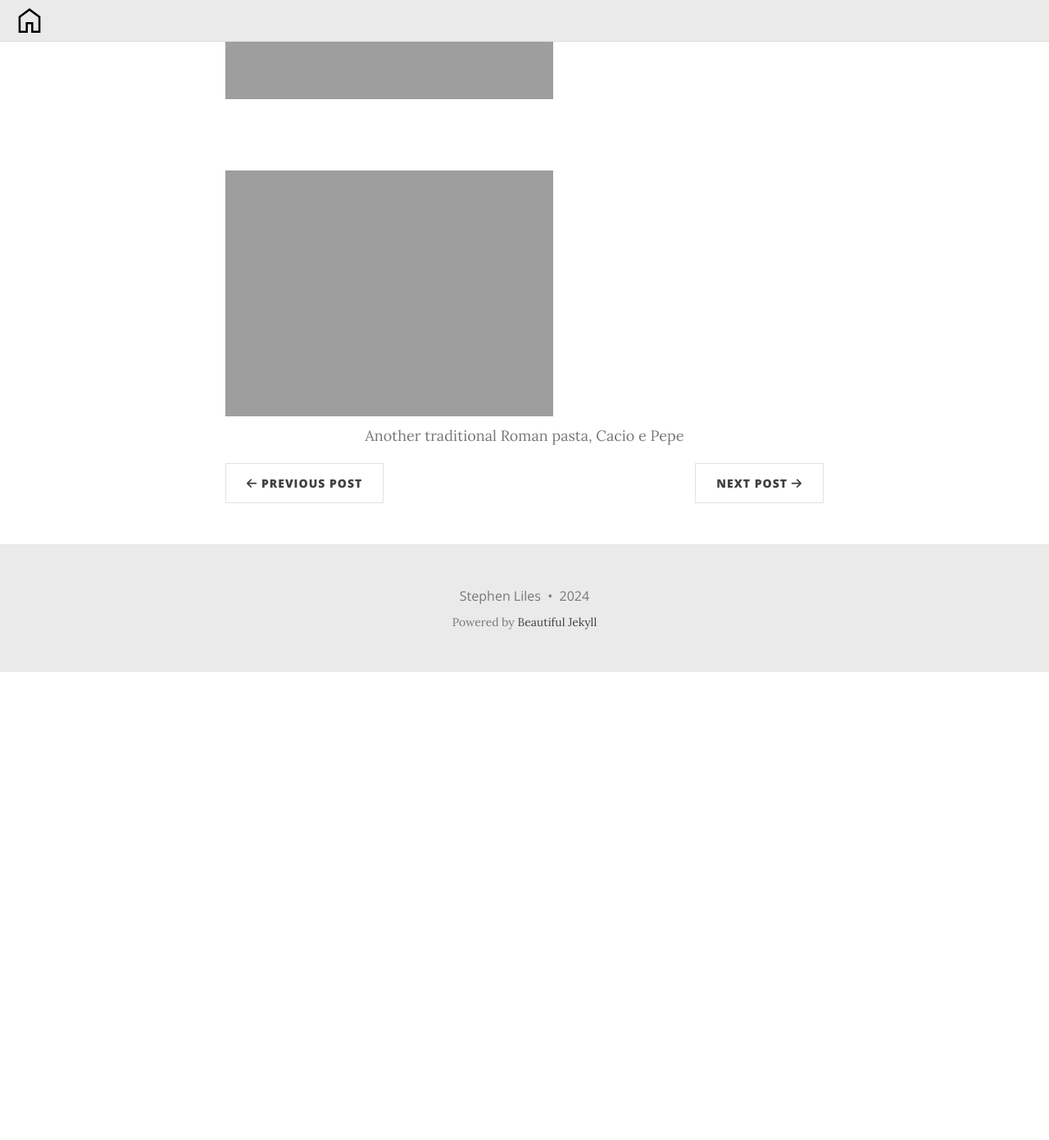
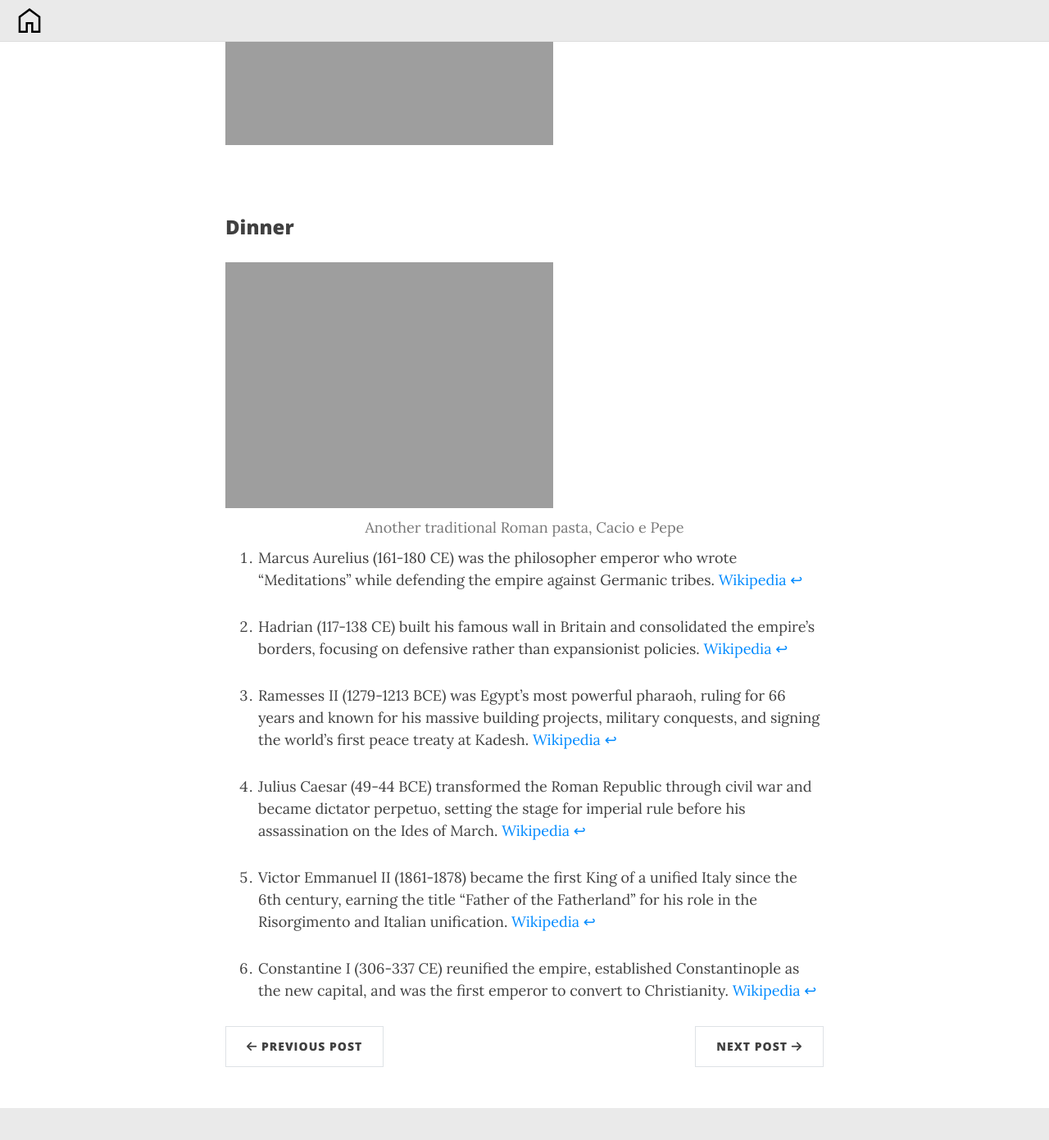
Before and after one commit to ShinobiAoshi/italy-2024-blog, a Jekyll site: the page built from _posts/2024-10-10-rome-day-02.md, in a window 1280 px wide and 1400 px high, scrolled down 5456 px. Shown: the top 1391 px of the window at 82% size. Built offline with Jekyll 4.4.1, drawn with Linux system fonts in a browser that asks for light colours; before the commit the page ends 6276 px from its top, so only the background shows below that; some of the changed text lies outside the part shown.

Commit message:
polish rome day two

```diff
--- a/_posts/2024-10-10-rome-day-02.md
+++ b/_posts/2024-10-10-rome-day-02.md
@@ -15,47 +17,47 @@
 [![]({{ '/assets/img/2024-10-10 10.04.38 Italy (2024).jpg' | relative_url }})]({{ '/assets/img/2024-10-10 10.04.38 Italy (2024).jpg' | relative_url }})
 
 {:.caption}
-Fountain of the Boat at the foot of the Spanish Steps
+*Fountain of the Boat* at the foot of the *Spanish Steps*
 
 [![]({{ '/assets/img/2024-10-10 10.24.11 Italy (2024).jpg' | relative_url }})]({{ '/assets/img/2024-10-10 10.24.11 Italy (2024).jpg' | relative_url }})
 
 {:.caption}
-Column of Marcus Aurelius
+*Column of Marcus Aurelius[^1]*
 
 [![]({{ '/assets/img/2024-10-10 10.59.56 Italy (2024).jpg' | relative_url }})]({{ '/assets/img/2024-10-10 10.59.56 Italy (2024).jpg' | relative_url }})
 
 {:.caption}
-Trevi Fountain
+The *Trevi Fountain*
 
 [![]({{ '/assets/img/2024-10-10 11.08.12 Italy (2024).jpg' | relative_url }})]({{ '/assets/img/2024-10-10 11.08.12 Italy (2024).jpg' | relative_url }})
 
 {:.caption}
-Original columns of the Temple of Hadrian, now a part of Rome's Chamber of Commerce
+Original columns of the *Temple of Hadrian[^2]*, now a part of Rome's Chamber of Commerce
 
 [![]({{ '/assets/img/2024-10-10 11.13.17 Italy (2024).jpg' | relative_url }})]({{ '/assets/img/2024-10-10 11.13.17 Italy (2024).jpg' | relative_url }})
 
 {:.caption}
-My favorite building in Rome, the Pantheon
+My favorite building in Rome, the *Pantheon*
 
 [![]({{ '/assets/img/2024-10-10 11.15.47 Italy (2024).jpg' | relative_url }})]({{ '/assets/img/2024-10-10 11.15.47 Italy (2024).jpg' | relative_url }})
 
 {:.caption}
-Showing off the Pantheon's famous dome and an obelisk originally contructed in Heliopolis under the rule of Pharoah Ramses II
+Showing off the *Pantheon's* famous dome and an obelisk originally contructed in Heliopolis under the rule of *Pharoah Ramses II[^3]*
 
 [![]({{ '/assets/img/2024-10-10 12.11.33 Italy (2024).jpg' | relative_url }})]({{ '/assets/img/2024-10-10 12.11.33 Italy (2024).jpg' | relative_url }})
 
 {:.caption}
-Site where Julius Caesar was assassinated
+Site where Julius Caesar[^4] was assassinated
 
 [![]({{ '/assets/img/2024-10-10 12.23.03 Italy (2024).jpg' | relative_url }})]({{ '/assets/img/2024-10-10 12.23.03 Italy (2024).jpg' | relative_url }})
 
 {:.caption}
-Victor Emmanuel II National Monument
+*Victor Emmanuel II[^5] National Monument*
 
 [![]({{ '/assets/img/2024-10-10 12.41.23 Italy (2024).jpg' | relative_url }})]({{ '/assets/img/2024-10-10 12.41.23 Italy (2024).jpg' | relative_url }})
 
 {:.caption}
-Recreation of the Colossus of Constantine
+Recreation of the *Colossus of Constantine[^6]*
 
 [![]({{ '/assets/img/2024-10-10 12.45.32 Italy (2024).jpg' | relative_url }})]({{ '/assets/img/2024-10-10 12.45.32 Italy (2024).jpg' | relative_url }})
 
@@ -64,13 +66,27 @@
 [![]({{ '/assets/img/2024-10-10 12.51.52 Italy (2024).jpg' | relative_url }})]({{ '/assets/img/2024-10-10 12.51.52 Italy (2024).jpg' | relative_url }})
 
 {:.caption}
-Another overview of the Roman Forum
+Another overview of the *Roman Forum*
 
 [![]({{ '/assets/img/2024-10-10 12.51.56 Italy (2024).jpg' | relative_url }})]({{ '/assets/img/2024-10-10 12.51.56 Italy (2024).jpg' | relative_url }})
 
 <br>
 
+### Dinner
+
 [![]({{ '/assets/img/2024-10-10 18.54.13 Italy (2024).jpg' | relative_url }})]({{ '/assets/img/2024-10-10 18.54.13 Italy (2024).jpg' | relative_url }})
 
 {:.caption}
 Another traditional Roman pasta, Cacio e Pepe
+
+[^1]: Marcus Aurelius (161-180 CE) was the philosopher emperor who wrote "Meditations" while defending the empire against Germanic tribes. [Wikipedia](https://en.wikipedia.org/wiki/Marcus_Aurelius)
+
+[^2]: Hadrian (117-138 CE) built his famous wall in Britain and consolidated the empire's borders, focusing on defensive rather than expansionist policies. [Wikipedia](https://en.wikipedia.org/wiki/Hadrian)
+
+[^3]: Ramesses II (1279-1213 BCE) was Egypt's most powerful pharaoh, ruling for 66 years and known for his massive building projects, military conquests, and signing the world's first peace treaty at Kadesh. [Wikipedia](https://en.wikipedia.org/wiki/Ramesses_II)
+
+[^4]: Julius Caesar (49-44 BCE) transformed the Roman Republic through civil war and became dictator perpetuo, setting the stage for imperial rule before his assassination on the Ides of March. [Wikipedia](https://en.wikipedia.org/wiki/Julius_Caesar)
+
+[^5]: Victor Emmanuel II (1861-1878) became the first King of a unified Italy since the 6th century, earning the title "Father of the Fatherland" for his role in the Risorgimento and Italian unification. [Wikipedia](https://en.wikipedia.org/wiki/Victor_Emmanuel_II)
+
+[^6]: Constantine I (306-337 CE) reunified the empire, established Constantinople as the new capital, and was the first emperor to convert to Christianity. [Wikipedia](https://en.wikipedia.org/wiki/Constantine_the_Great)
```
Also changed, not shown: other parts of _posts/2024-10-10-rome-day-02.md (+3 -1 lines).
